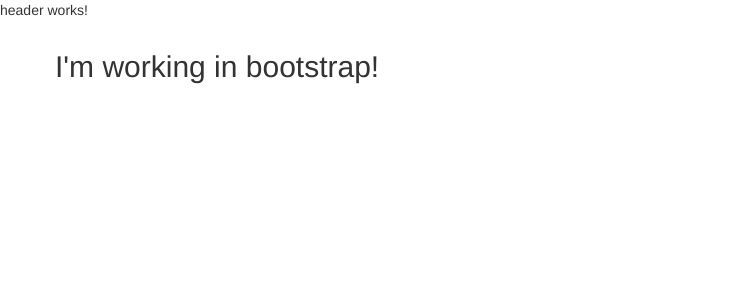
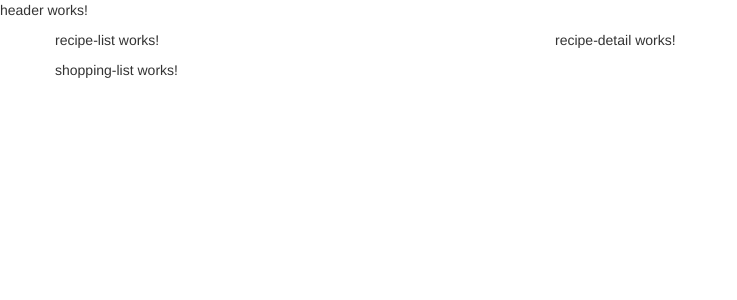
Before and after one commit to Jitgitbit/angular-exercise-two, an Angular app: page / in a window 1280 px wide. Shown: the top 300 px of the page, without its empty margins (0-737 px from the left). Built offline with nearby package versions, Linux system fonts and the light colour scheme.

Commit message:
two cols made in row for recipes

```diff
--- a/src/app/app.component.html
+++ b/src/app/app.component.html
@@ -2,7 +2,8 @@
 <div class="container">
   <div class="row">
     <div class="col-med-12">
-      <h2>I'm working in bootstrap!</h2>
+      <app-recipes></app-recipes>
+      <app-shopping-list></app-shopping-list>
     </div>
   </div>
 </div>
--- a/src/app/recipes/recipes.component.html
+++ b/src/app/recipes/recipes.component.html
@@ -1 +1,8 @@
-<p>recipes works!</p>
+<div class="row">
+  <div class="col-md-5">
+    <app-recipe-list></app-recipe-list>
+  </div>
+  <div class="col-md-7">
+    <app-recipe-detail></app-recipe-detail>
+  </div>
+</div>
```
